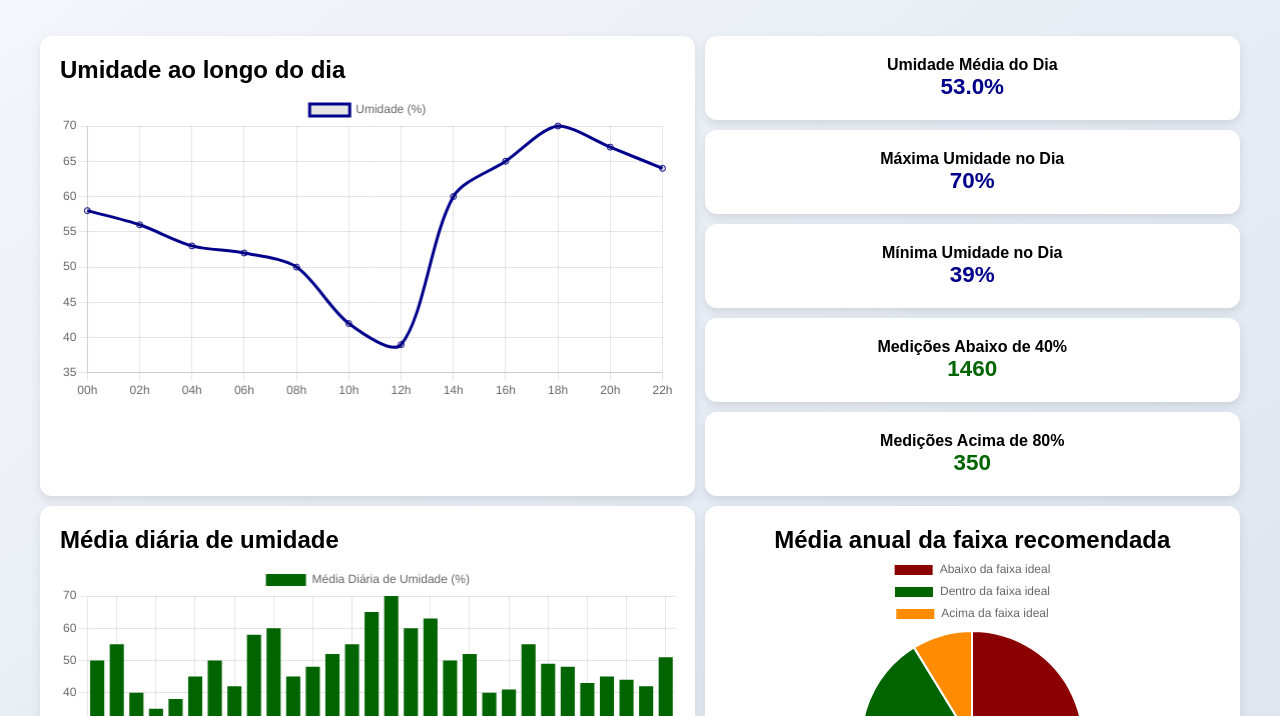
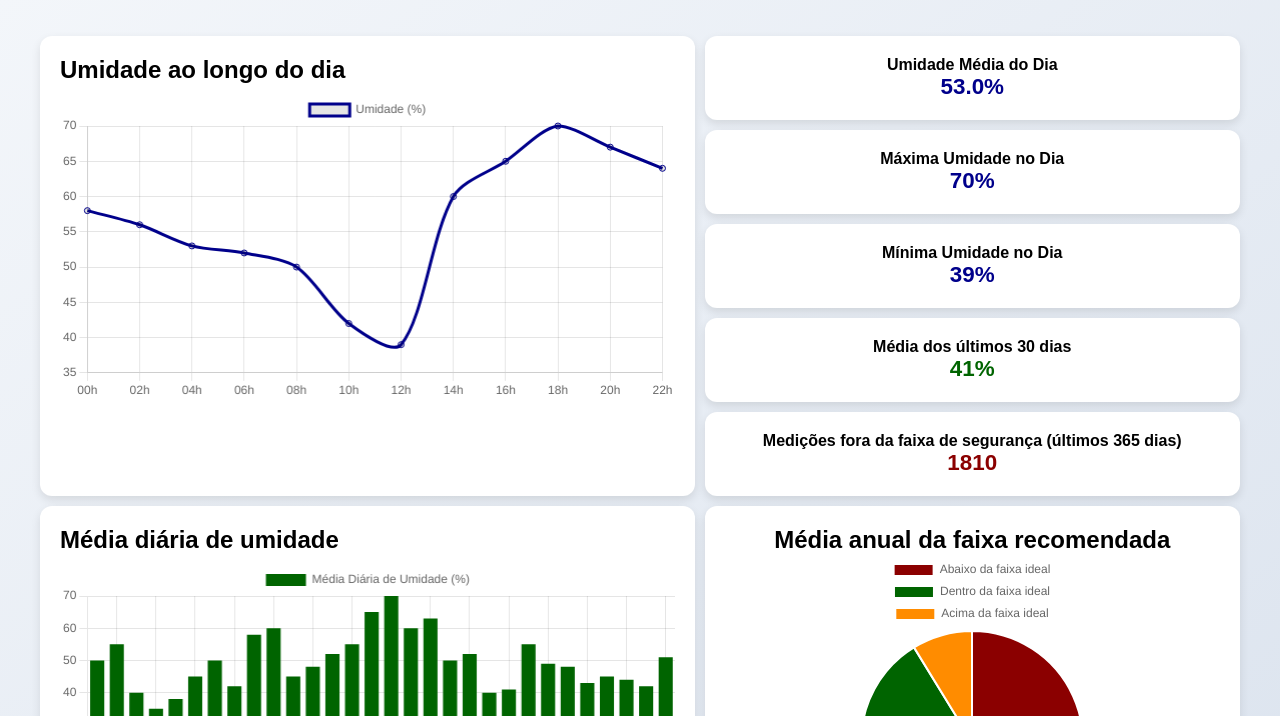
Before and after one commit to OlivGuard-ll/siteInstitucional, a plain HTML site: page html/dashboard.html in a window 1280 px wide. Shown: the part 84-800 px from the top of the page. Drawn offline with nearby package versions, Linux system fonts and the light colour scheme.

Commit message:
Alterado dados e títulos das KPI's

```diff
--- a/css/dashboard.css
+++ b/css/dashboard.css
@@ -114,3 +114,7 @@
 .diaria {
   color: #006400;
 }
+
+.anual{
+  color: #8b0000;
+}
--- a/html/dashboard.html
+++ b/html/dashboard.html
@@ -51,12 +51,12 @@
                 <p class="longoDia">39%</p>
               </div>
               <div class="indicador">
-                <h4>Medições Abaixo de 40%</h4>
-                <p class="diaria">1460</p>
+                <h4>Média dos últimos 30 dias</h4>
+                <p class="diaria">41%</p>
               </div>
               <div class="indicador">
-                <h4>Medições Acima de 80%</h4>
-                <p class="diaria">350</p>
+                <h4>Medições fora da faixa de segurança (últimos 365 dias)</h4>
+                <p class="anual">1810</p>
               </div>
             </div>
           </div>
```
